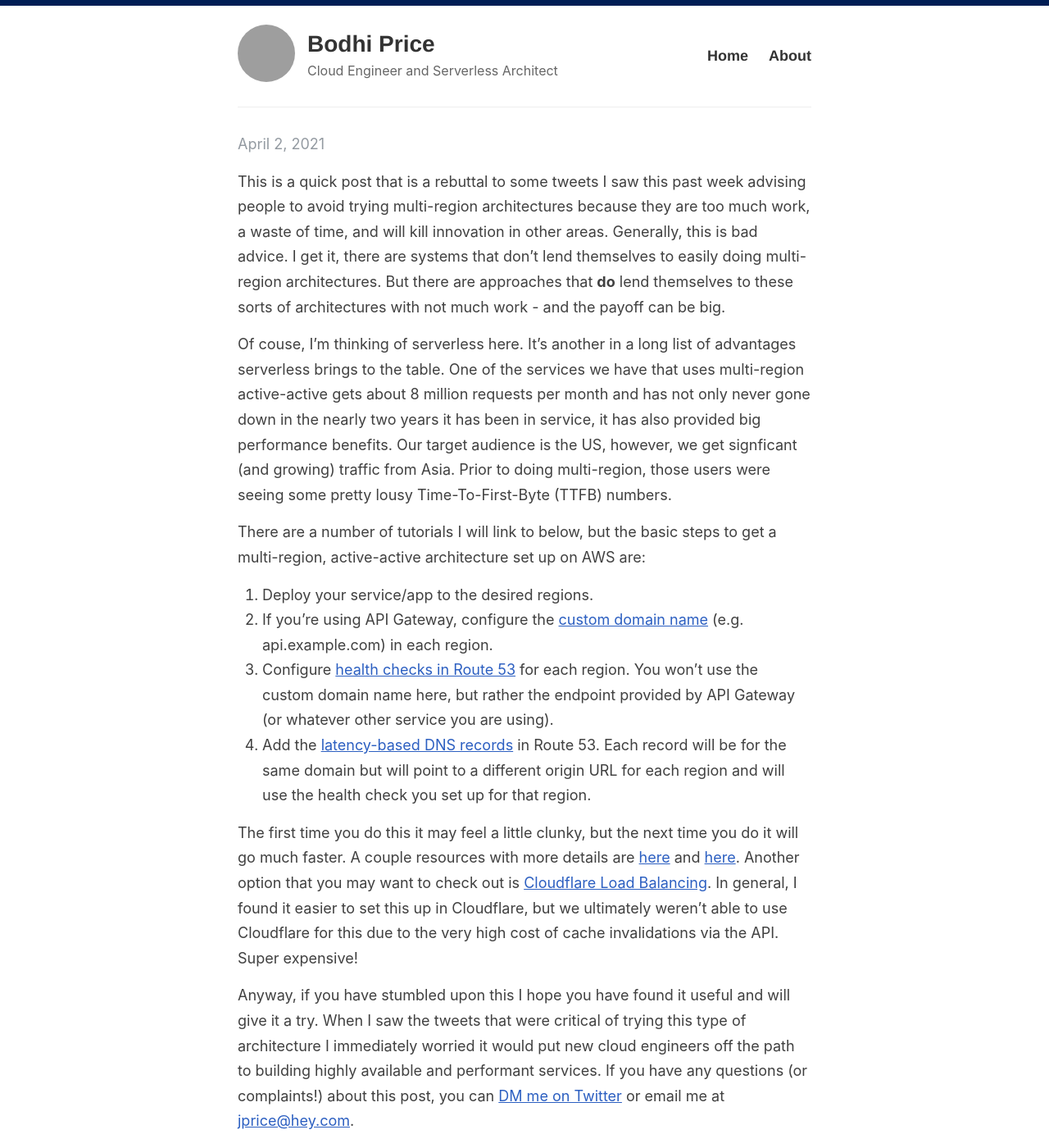
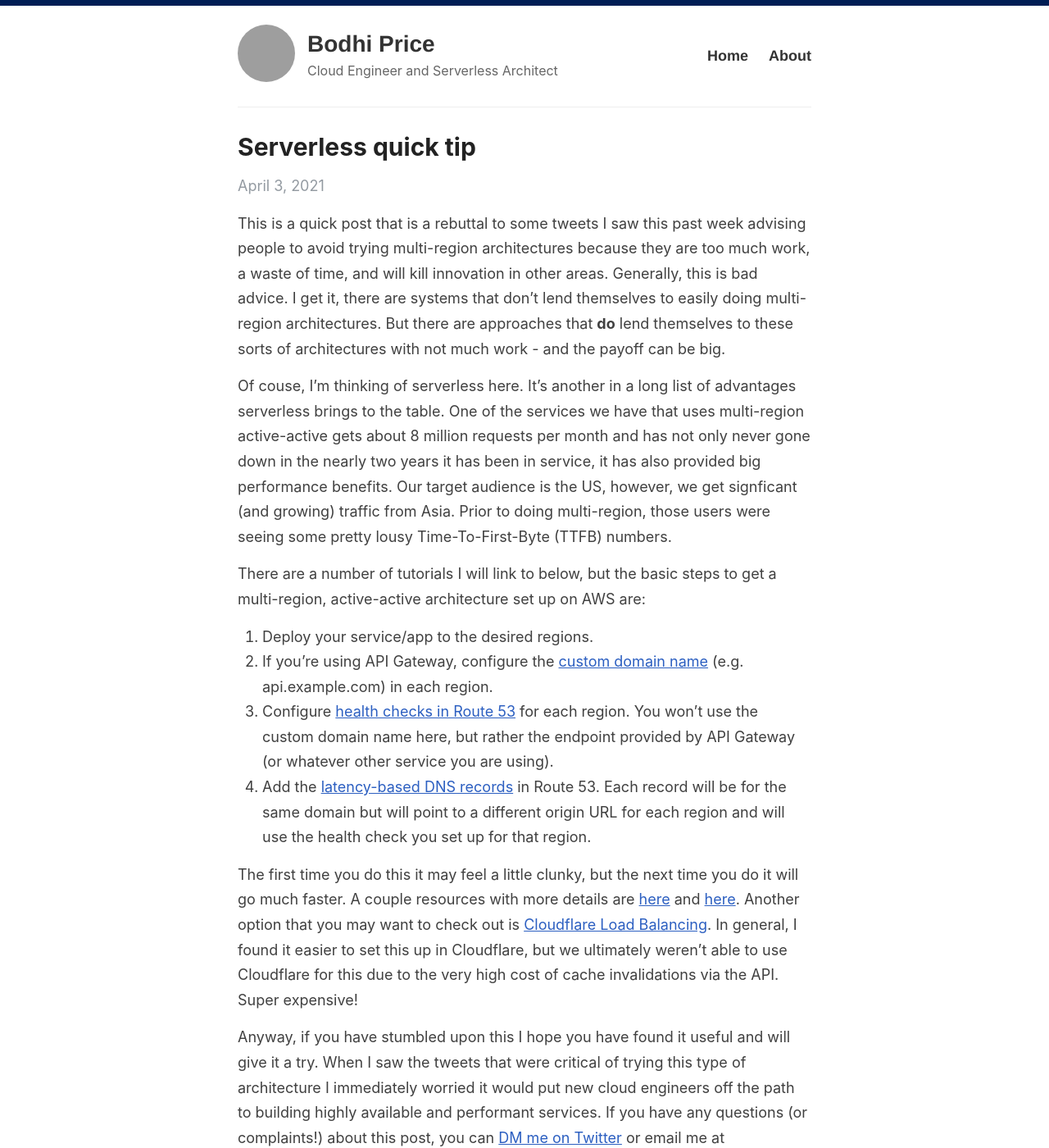
Before and after one commit to bodhiprice/bodhiprice.github.io, a Jekyll site: the page built from _posts/2021-4-3-multi-region-active-active.md, in a window 1280 px wide and 1400 px high. Shown: the whole window at 82% size. Built offline with Jekyll 4.4.1, drawn with Linux system fonts in a browser that asks for light colours; our own code applies the rules of GitHub Pages for plain Markdown files; some of the changed lines change nothing that is shown; grey boxes are pictures that could not be loaded.

Commit message:
Update 2021-4-3-multi-region-active-active.md

```diff
--- a/_posts/2021-4-3-multi-region-active-active.md
+++ b/_posts/2021-4-3-multi-region-active-active.md
@@ -1,6 +1,6 @@
 ---
 layout: post
-title: Serverless quick tip: Use multi-region, active-active architectures for performance and resiliency
+title: Serverless quick tip
 categories: [aws, serverless]
 ---
 
```
